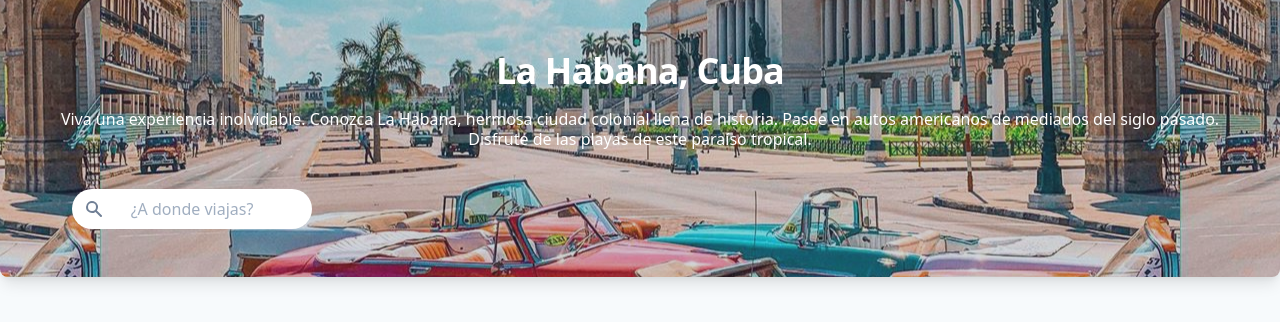
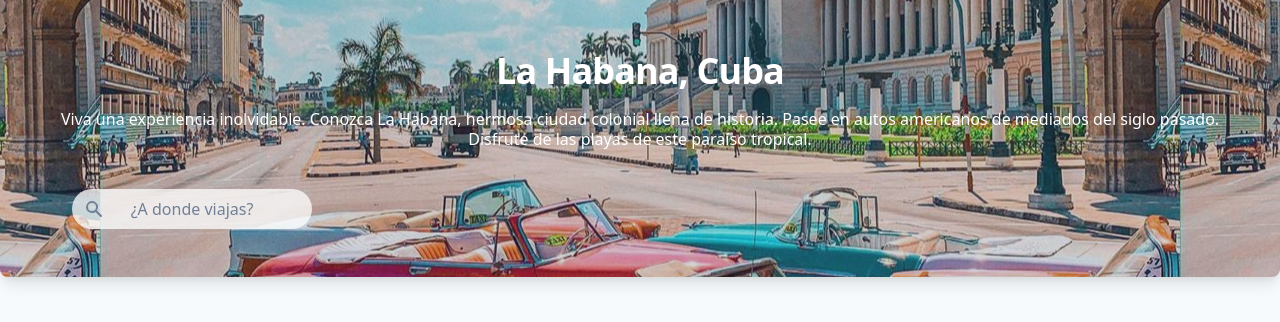
Before and after one commit to camallerystraveldev/camallerys-travel, a Next.js app: page / in a window 1280 px wide. Shown: the top 322 px of the page. Built offline with nearby package versions, Linux system fonts and the light colour scheme; what tailwindcss-filters would draw is missing.

Commit message:
change style in hero

```diff
--- a/src/pages/home/hero.tsx
+++ b/src/pages/home/hero.tsx
@@ -4,11 +4,11 @@ function SearchBox() {
   return (
     <div className="max-w-xs">
       <div className="mx-auto w-3/4">
-        <div className="bg-white flex items-center justify-around px-3 py-2 rounded-full">
+        <div className="bg-white bg-opacity-75 flex items-center justify-around px-3 py-2 rounded-full">
           <SearchIconSM className="w-5 h-5 text-gray-600 flex-shrink-0" />
           <input
             placeholder="¿A donde viajas?"
-            className="flex-grow focus:outline-none text-gray-700 px-2 text-center min-w-0 bg-transparent"
+            className="flex-grow focus:outline-none min-w-0 bg-transparent text-gray-600 placeholder-current font-medium px-2 text-center"
           />
           <div className="w-5 h-5 flex-shrink-0"></div>
         </div>
```
